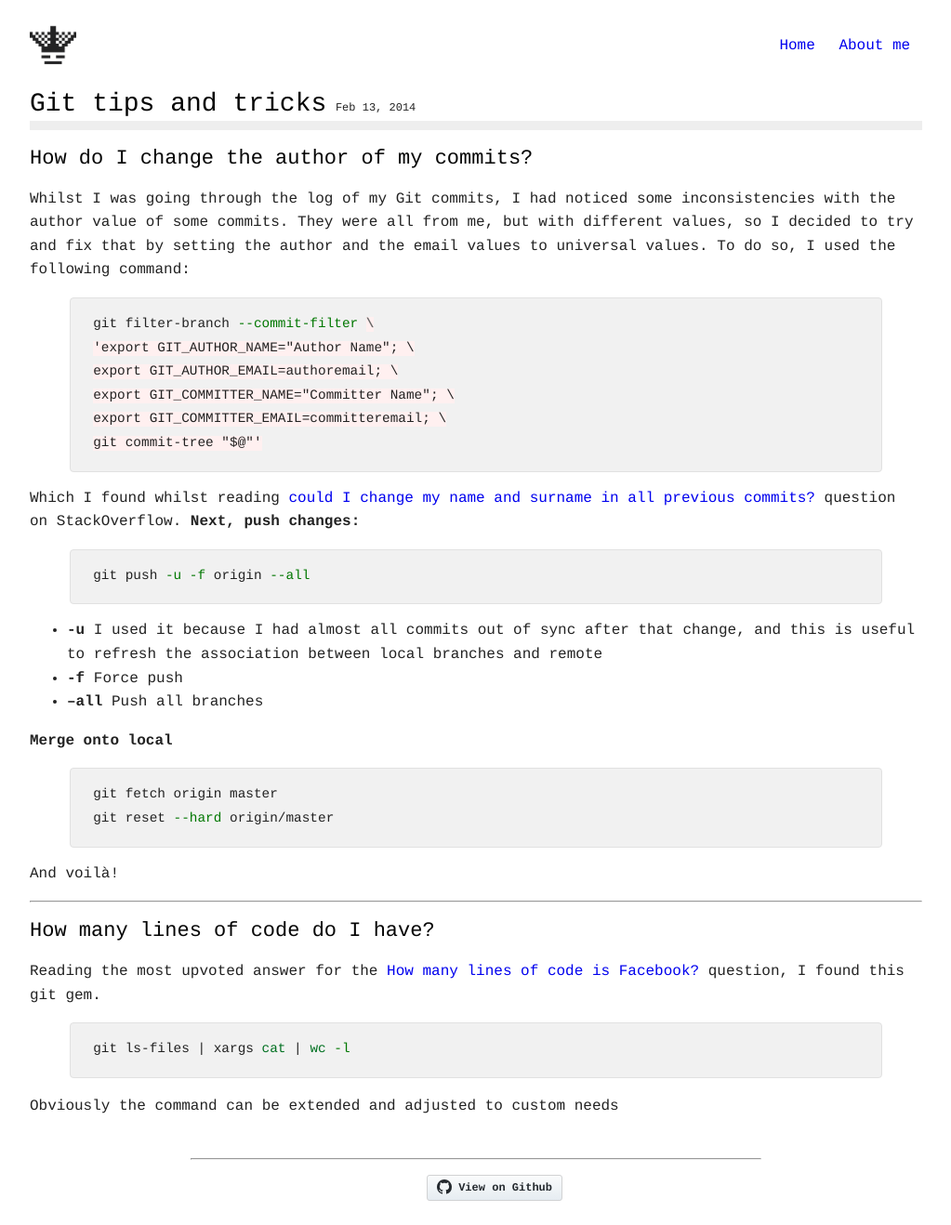
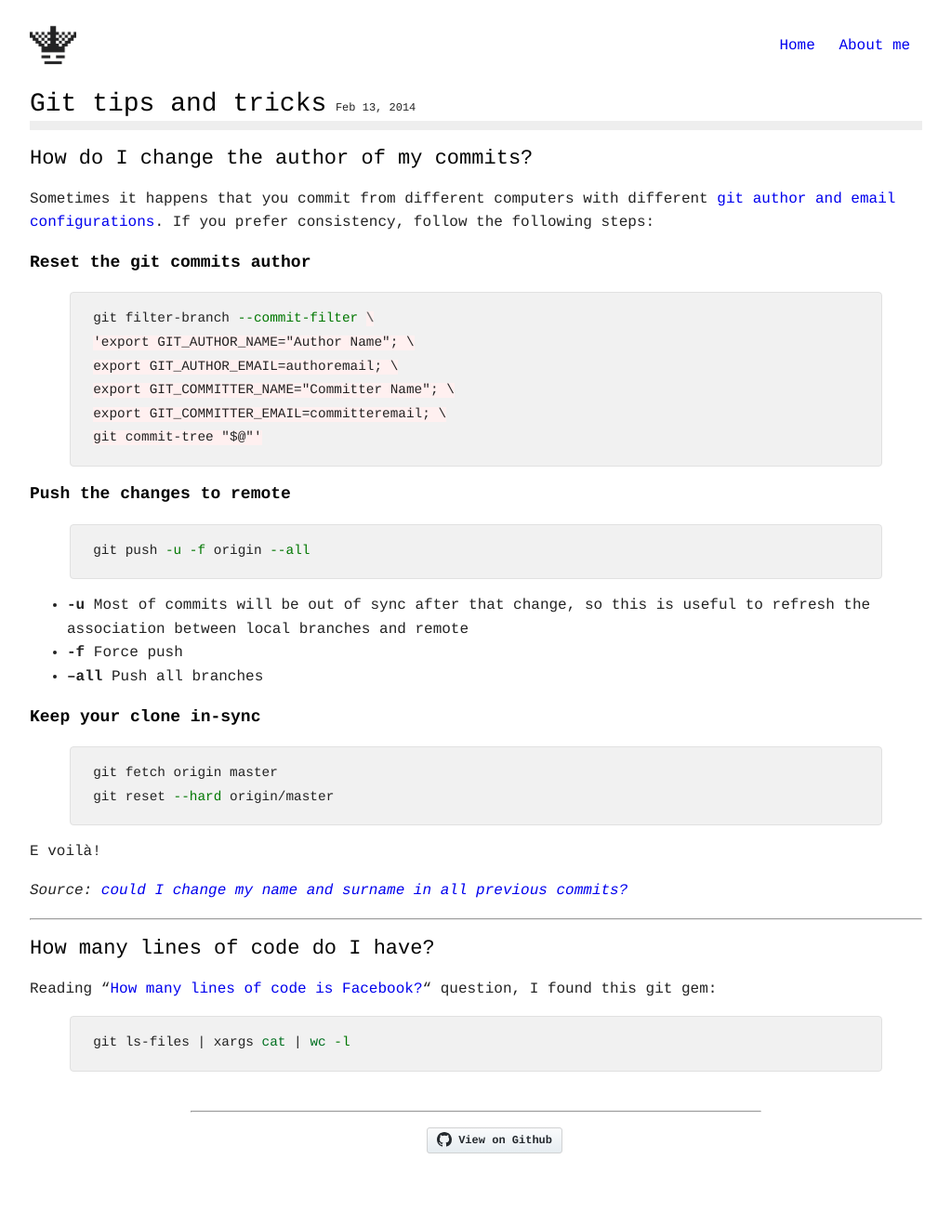
Before and after one commit to w0rldart/w0rldart.com, a Jekyll site: the page built from _posts/2014-02-13-git-tips-and-tricks.md, in a window 1280 px wide. Shown: the whole page at 93% size, without its empty margins (128-1151 px from the left). Built offline with Jekyll 4.4.1, drawn with Linux system fonts in a browser that asks for light colours; after the commit the page ends 1267 px from its top, so only the background shows below that.

Commit message:
Reformat git-tips-and-tricks article

```diff
--- a/_posts/2014-02-13-git-tips-and-tricks.md
+++ b/_posts/2014-02-13-git-tips-and-tricks.md
@@ -7,7 +7,10 @@ categories: git
 
 ## How do I change the author of my commits?
 
-Whilst I was going through the log of my Git commits, I had noticed some inconsistencies with the author value of some commits. They were all from me, but with different values, so I decided to try and fix that by setting the author and the email values to universal values. To do so, I used the following command:
+Sometimes it happens that you commit from different computers with different [git author and email configurations](https://help.github.com/articles/setting-your-commit-email-address-in-git/).
+If you prefer consistency, follow the following steps:
+
+### Reset the git commits author
 
 {% highlight shell %}
 git filter-branch --commit-filter \
@@ -18,33 +21,33 @@ export GIT_COMMITTER_EMAIL=committeremail; \
 git commit-tree "$@"'
 {% endhighlight %}
 
-Which I found whilst reading [could I change my name and surname in all previous commits?](http://stackoverflow.com/questions/4493936/git-could-i-change-my-name-and-surname-in-all-previous-commits) question on StackOverflow. **Next, push changes:**
+### Push the changes to remote
 
 {% highlight shell %}
 git push -u -f origin --all
 {% endhighlight %}
 
-*   **-u **I used it because I had almost all commits out of sync after that change, and this is useful to refresh the association between local branches and remote
-*   **-f **Force push
-*   **--all **Push all branches
+*   **-u** Most of commits will be out of sync after that change, so this is useful to refresh the association between local branches and remote
+*   **-f** Force push
+*   **--all** Push all branches
 
-**Merge onto local**
+### Keep your clone in-sync
 
 {% highlight shell %}
 git fetch origin master
 git reset --hard origin/master
 {% endhighlight %}
 
-And voilà!
+E voilà!
+
+_Source: [could I change my name and surname in all previous commits?](http://stackoverflow.com/questions/4493936/git-could-i-change-my-name-and-surname-in-all-previous-commits)_
 
 * * *
 
 ## How many lines of code do I have?
 
-Reading the most upvoted answer for the [How many lines of code is Facebook?](http://www.quora.com/Facebook-Engineering/How-many-lines-of-code-is-Facebook) question, I found this git gem.
+Reading "[How many lines of code is Facebook?](http://www.quora.com/Facebook-Engineering/How-many-lines-of-code-is-Facebook)" question, I found this git gem:
 
 {% highlight shell %}
 git ls-files | xargs cat | wc -l
 {% endhighlight %}
-
-<span style="line-height: 1.75em;">Obviously the command can be extended and adjusted to custom needs</span>
```
